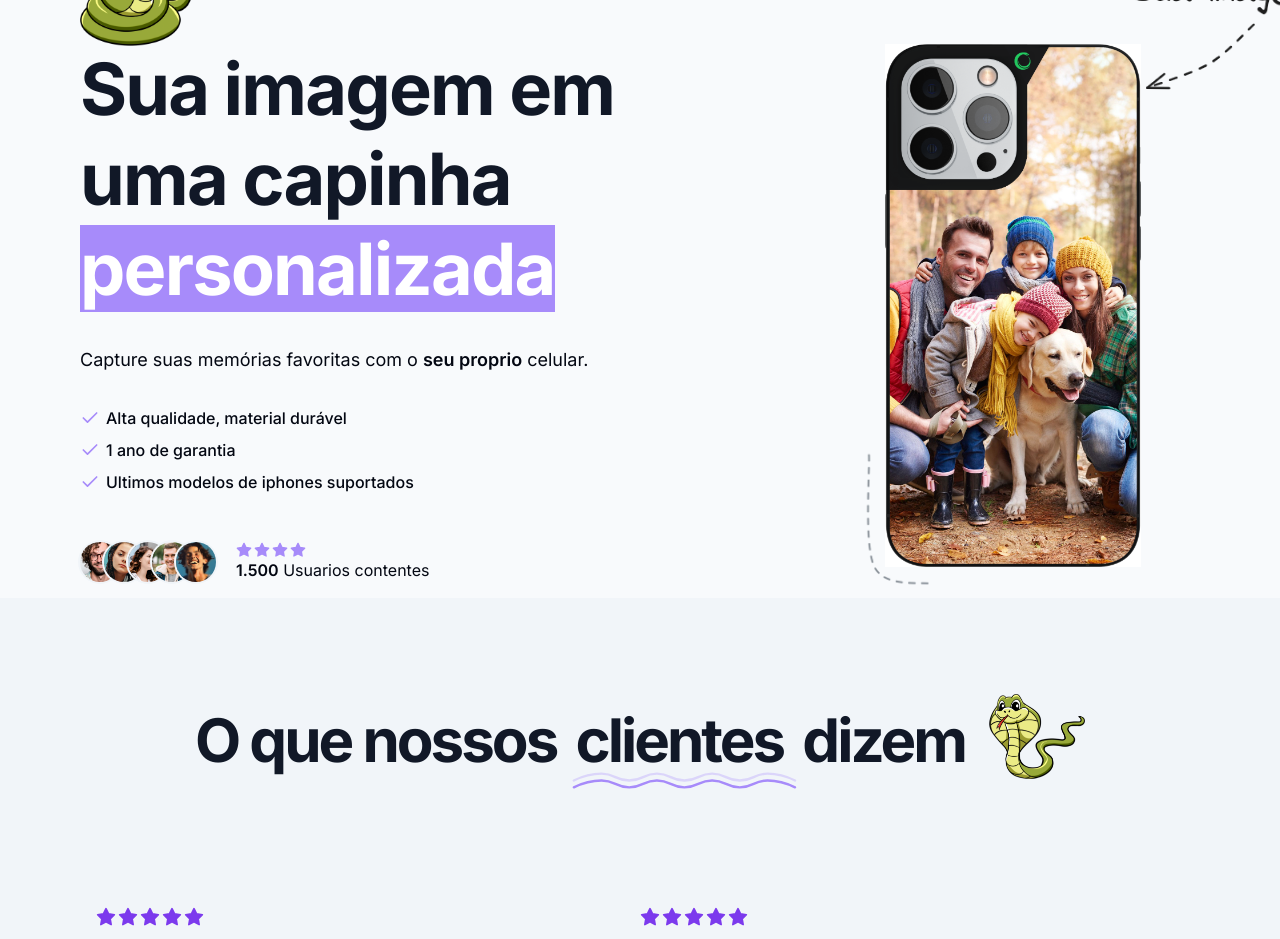
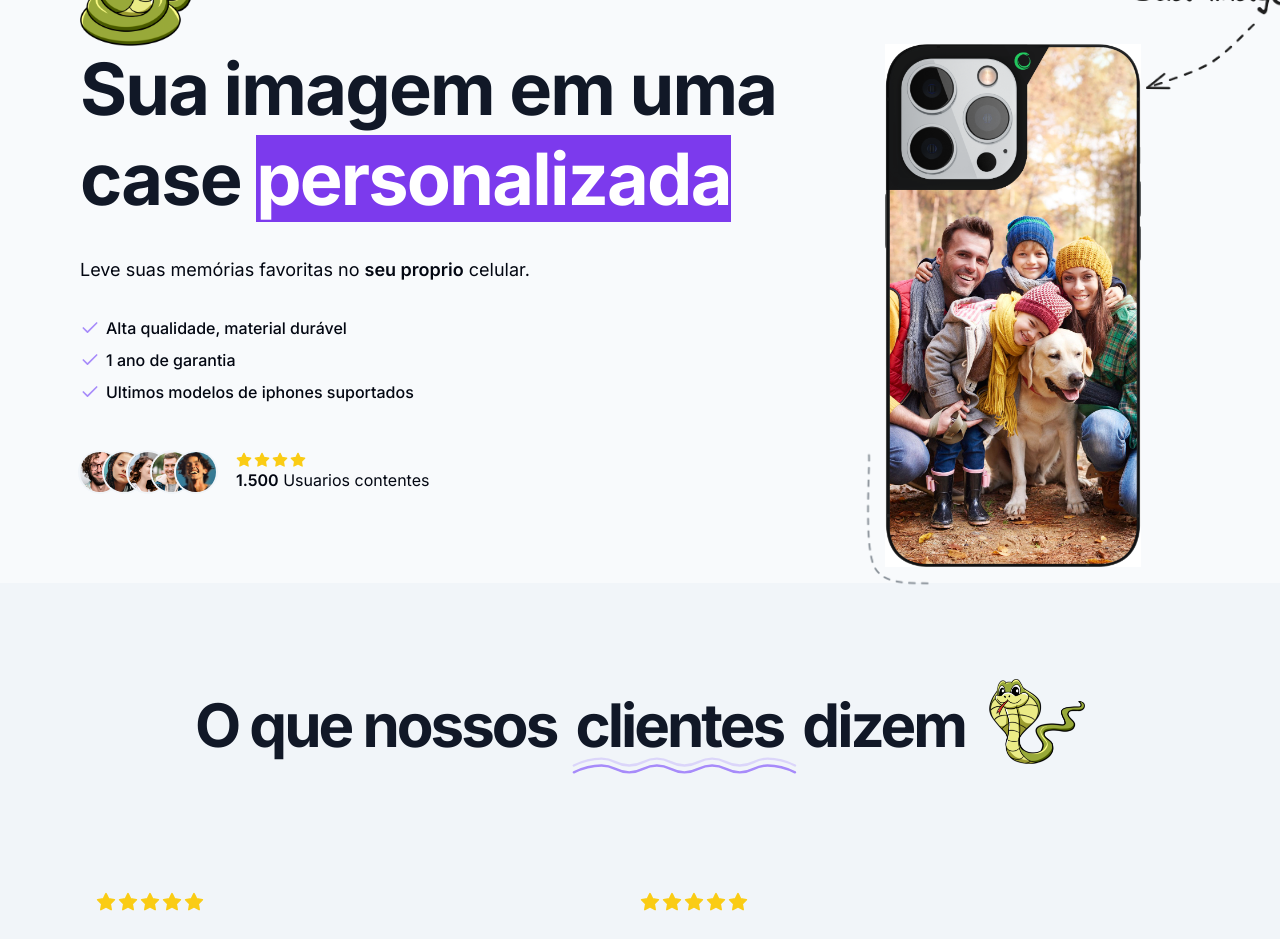
Before and after one commit to ximeen/e-commerce, a Next.js app: page / in a window 1280 px wide. Shown: the part 220-1159 px from the top of the page. Built offline with nearby package versions, Linux system fonts and the light colour scheme; no server answers.

Commit message:
:package: create section upload

```diff
--- a/src/app/page.tsx
+++ b/src/app/page.tsx
@@ -1,9 +1,11 @@
 import { MaxWidthWrapper } from "@/components/MaxWidthWrapper";
 import Image from "next/image";
-import {Check, Star} from "lucide-react"
+import {ArrowRight, Check, Star} from "lucide-react"
 import { Phone } from "@/components/Phone";
 import { Icons } from "@/components/Icons";
 import { Reviews } from "@/components/Reviews";
+import Link from "next/link";
+import { buttonVariants } from "@/components/ui/button";
 
 export default function Home() {
   return (
@@ -15,9 +17,9 @@
               <div className="absolute w-28 left-0 -top-20 hidden lg:block">
                 <Image src="/snake-1.png" alt="snake image" className="w-full" width={200} height={200}/>
               </div>
-              <h1 className="relative w-fit tracking-tight text-balance mt-16 font-bold !leading-tight text-gray-900 text-5xl md:text-6xl lg:text-7xl">Sua imagem em uma capinha <span className="bg-violet-400 text-white"> personalizada </span></h1>
+              <h1 className="relative w-fit tracking-tight text-balance mt-16 font-bold !leading-tight text-gray-900 text-5xl md:text-6xl lg:text-7xl">Sua imagem em uma case <span className="bg-violet-600 text-white"> personalizada </span></h1>
               <p className="mt-8 text-lg lg:pr-10 max-w-prose text-center lg:text-left text-balance md:text-wrap">
-                Capture suas memórias favoritas com o <span className="font-semibold">seu proprio</span> celular.
+                Leve suas memórias favoritas no <span className="font-semibold">seu proprio</span> celular.
               </p>
               <ul className="mt-8 space-y-2 text-left font-medium flex flex-col items-center sm:items-start">
                 <div className="space-y-2">
@@ -45,10 +47,10 @@
                 </div>
                 <div className="flex flex-col justify-between items-center sm:items-start">
                   <div className="flex gap-0.5">
-                    <Star className="h-4 w-4 text-violet-400 fill-violet-400"/>
-                    <Star className="h-4 w-4 text-violet-400 fill-violet-400"/>
-                    <Star className="h-4 w-4 text-violet-400 fill-violet-400"/>
-                    <Star className="h-4 w-4 text-violet-400 fill-violet-400"/>
+                    <Star className="h-4 w-4 text-yellow-400 fill-yellow-400"/>
+                    <Star className="h-4 w-4 text-yellow-400 fill-yellow-400"/>
+                    <Star className="h-4 w-4 text-yellow-400 fill-yellow-400"/>
+                    <Star className="h-4 w-4 text-yellow-400 fill-yellow-400"/>
                   </div>
                 <p><span className="font-semibold">1.500</span> Usuarios contentes</p>
                 </div>
@@ -74,11 +76,11 @@
           <div className="mx-auto grid max-w-2xl grid-cols-1 px-4 lg:mx-0 lg:max-w-none lg:grid-cols-2 gap-y-16">
             <div className="flex flex-auto flex-col gap-4 lg:pr-8 xl:pr-20">
               <div className="flex gap-0.5 mb-2 ">
-                <Star className="h-5 w-5 text-violet-600 fill-violet-600"/>
-                <Star className="h-5 w-5 text-violet-600 fill-violet-600"/>
-                <Star className="h-5 w-5 text-violet-600 fill-violet-600"/>
-                <Star className="h-5 w-5 text-violet-600 fill-violet-600"/>
-                <Star className="h-5 w-5 text-violet-600 fill-violet-600"/>
+                <Star className="h-5 w-5 text-yellow-400 fill-yellow-400"/>
+                <Star className="h-5 w-5 text-yellow-400 fill-yellow-400"/>
+                <Star className="h-5 w-5 text-yellow-400 fill-yellow-400"/>
+                <Star className="h-5 w-5 text-yellow-400 fill-yellow-400"/>
+                <Star className="h-5 w-5 text-yellow-400 fill-yellow-400"/>
               </div>
               <div className="text-lg leading-8">
                 <p>&quot;A capinha é bem durável e recebi elogios pelo design. Tenho a capinha a uns 2 meses e a<span className="bg-slate-800 text-white"> imagem esta bem limpa</span> outras com 1 mês já fica com uma imagem apagada ou amarelada, amei esta capinha ❤️ &quot;</p>
@@ -102,11 +104,11 @@
 
             <div className="flex flex-auto flex-col gap-4 lg:pr-8 xl:pr-20">
               <div className="flex gap-0.5 mb-2 ">
-                <Star className="h-5 w-5 text-violet-600 fill-violet-600"/>
-                <Star className="h-5 w-5 text-violet-600 fill-violet-600"/>
-                <Star className="h-5 w-5 text-violet-600 fill-violet-600"/>
-                <Star className="h-5 w-5 text-violet-600 fill-violet-600"/>
-                <Star className="h-5 w-5 text-violet-600 fill-violet-600"/>
+                <Star className="h-5 w-5 text-yellow-400 fill-yellow-400"/>
+                <Star className="h-5 w-5 text-yellow-400 fill-yellow-400"/>
+                <Star className="h-5 w-5 text-yellow-400 fill-yellow-400"/>
+                <Star className="h-5 w-5 text-yellow-400 fill-yellow-400"/>
+                <Star className="h-5 w-5 text-yellow-400 fill-yellow-400"/>
               </div>
               <div className="text-lg leading-8">
                 <p>&quot;Estou apaixonada por essa capinha! <span className="bg-slate-800 text-white">A qualidade do material é visível e a durabilidade é ótima</span>. Já recomendei para várias amigas. Com certeza a melhor capinha personalizada que já comprei! &quot;</p>
@@ -133,6 +135,63 @@
           <Reviews />
         </div>
       </section>
+
+      <section>
+      <MaxWidthWrapper className="py-24">
+        <div className="mb-12 px-6 lg:px-8">
+          <div className="mx-auto max-w-2xl sm:text-center">
+          <h2 className="order-1 mt-2 tracking-tighter text-center text-balance !leading-tight font-bold text-5xl md:text-6xl text-gray-900 ">Faça o upload da sua foto e pegue sua <span className="relative px-2 bg-violet-600 text-white">case</span> agora!!</h2>
+          </div>
+        </div>
+
+        <div className="mx-auto max-w-6xl px-6 lg:px-8">
+          <div className="relative flex flex-col items-center md:grid grid-cols-2 gap-40">
+            <Image
+            className="absolute top-[25rem] md:top-1/2 -translate-y-1/2 z-10 left-1/2 -translate-x-1/2 rotate-90 md:rotate-0"
+            src={"/arrow.png"}
+            alt=""
+            width={150}
+            height={150}
+            />
+            <div className="relative h-80 md:h-full w-full md:justify-self-end max-w-sm rounded-xl bg-gray-900/5 ring-inset ring-gray-900/10">
+              <Image
+                className="rounded-md object-cover bg-white shadow-2xl ring-1 ring-gray-900/10 h-full w-full "
+                src={"/horse.jpg"}
+                alt=""
+                width={400}
+                height={400}
+              />
+            </div>
+
+            <Phone className="w-60" imgSrc="/horse_phone.jpg"/>
+          </div>
+        </div>
+
+        <ul className="mx-auto mt-12 max-w-prose sm:text-lg space-y-2 w-fit">
+          <li className="w-fit">
+            <Check className="h-5 w-5 text-green-600 inline mr-1.5"/>
+            Silicone de alta qualidade
+          </li>
+          <li className="w-fit">
+            <Check className="h-5 w-5 text-green-600 inline mr-1.5"/>
+            Revestimento resistente a arranhões e impressões digitais
+          </li>
+          <li className="w-fit">
+            <Check className="h-5 w-5 text-green-600 inline mr-1.5"/>
+            Compatível com carregamento por indução
+          </li>
+          <li className="w-fit">
+            <Check className="h-5 w-5 text-green-600 inline mr-1.5"/>
+            1 ano de garantia da impressão
+          </li>
+          <div className="flex justify-center">
+            <Link className={buttonVariants({size: "lg", className: "mx-auto mt-8"})} href="/configure/upload" >
+              Crie sua case agora <ArrowRight className="h-4 w-4 ml-1.5"/>
+            </Link>
+          </div>
+        </ul>
+      </MaxWidthWrapper>
+      </section>
     </div>
   )
 }
--- a/src/components/Reviews.tsx
+++ b/src/components/Reviews.tsx
@@ -1,6 +1,6 @@
 "use client"
 import Image from 'next/image';
-import { HTMLAttributes, HtmlHTMLAttributes, useEffect, useRef, useState } from 'react';
+import { HTMLAttributes, useEffect, useRef, useState } from 'react';
 import { MaxWidthWrapper } from '@/components/MaxWidthWrapper';
 import {useInView} from "framer-motion"
 import { cn } from '@/lib/utils';
@@ -113,7 +113,6 @@
   const column2 = columns[1]
   const column3 = splitArray(columns[2], 2)
 
-
   return(
     <div
     ref={containerRef}
```
